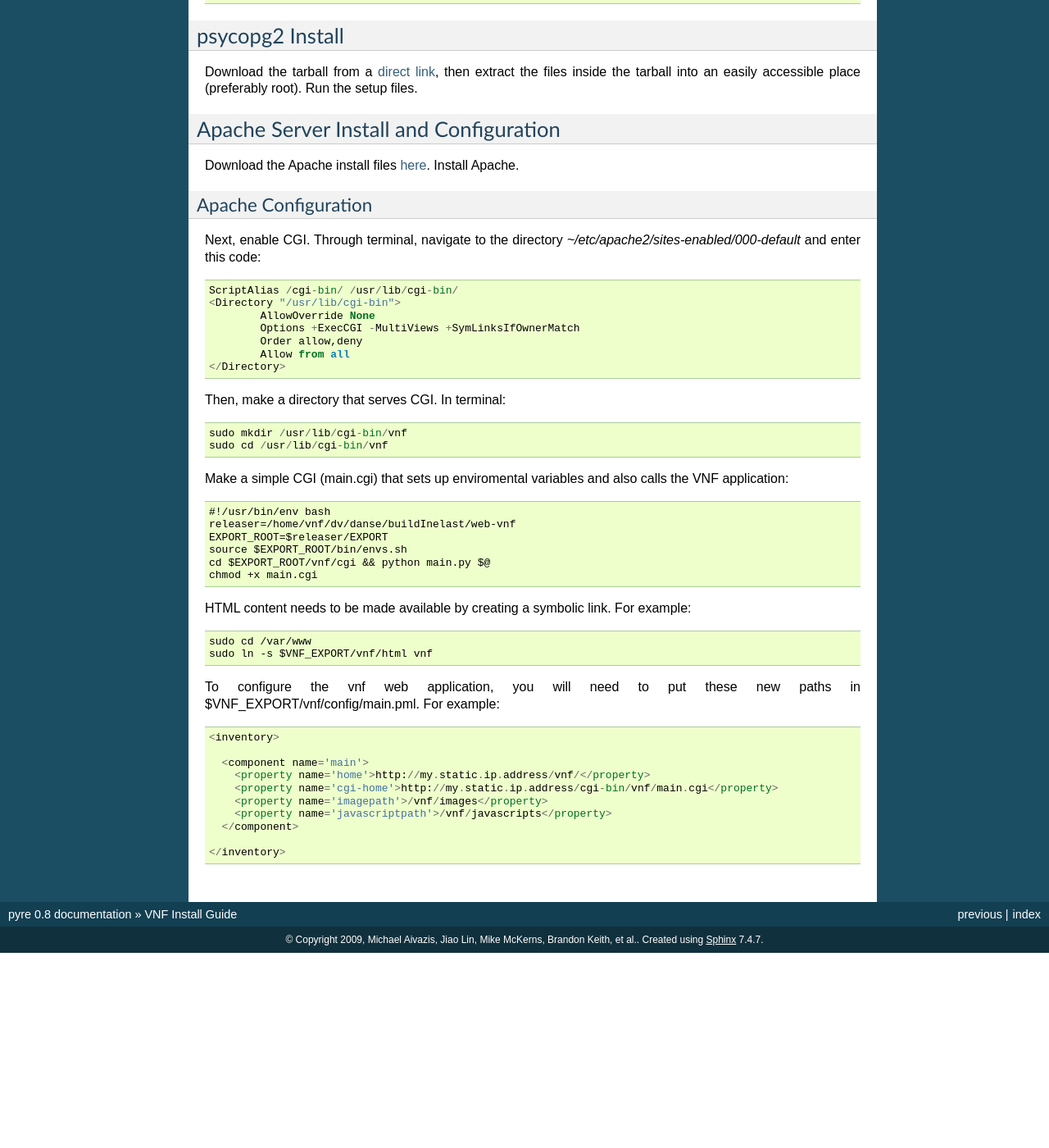
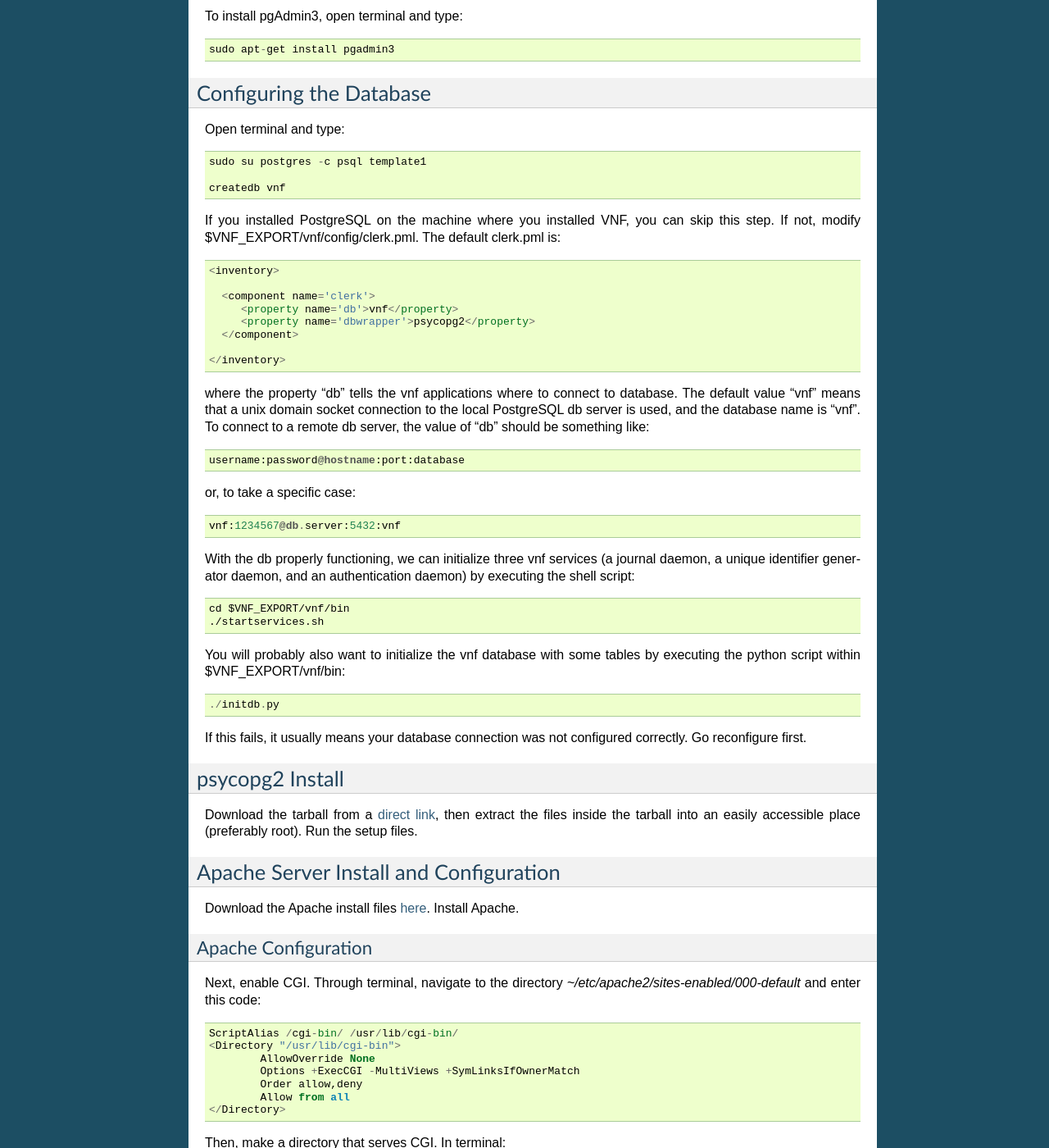
Before and after one commit to danse-inelastic/pyre, a Sphinx documentation site: the page built from docs/VNFinstallguide.rst, in a window 1280 px wide and 1400 px high, scrolled down 2069 px. Shown: the whole window at 82% size. Built offline with Sphinx 7.4.7, drawn with Linux system fonts in a browser that asks for light colours; formulas are drawn with MathJax 3; before the commit the page ends 3231 px from its top, so only the background shows below that; some of the changed text lies outside the part shown.

Commit message:
Third revision of the install guide

```diff
--- a/docs/VNFinstallguide.rst
+++ b/docs/VNFinstallguide.rst
@@ -85,6 +85,17 @@
 
 	mm
 
+Configuring main.cgi
+---------------------
+
+In the folder where you installed Pyre in, navigate to a a document /pythia-0.8/vnf/cgi/main.cgi.  Using a text editor, change the second line of text from::
+
+	VNFINSTALL=/home/jbk/dv
+
+to::
+
+	VNFINSTALL=/home/(your home directory)/(wherever Pyre is installed to)
+
 PostgreSQL Install
 ------------------
 
@@ -107,6 +118,36 @@
 	sudo su postgres -c psql template1
 
 	createdb vnf
+
+If you installed PostgreSQL on the machine where you installed VNF, you can skip this step. If not, modify $VNF_EXPORT/vnf/config/clerk.pml. The default clerk.pml is::
+
+	<inventory>
+
+	  <component name='clerk'>
+	     <property name='db'>vnf</property>
+	     <property name='dbwrapper'>psycopg2</property>
+	  </component>
+
+	</inventory>
+
+where the property "db" tells the vnf applications where to connect to database. The default value "vnf" means that a unix domain socket connection to the local PostgreSQL db server is used, and the database name is "vnf". To connect to a remote db server, the value of "db" should be something like::
+
+	username:password@hostname:port:database
+
+or, to take a specific case::
+
+	vnf:1234567@db.server:5432:vnf
+
+With the db properly functioning, we can initialize three vnf services (a journal daemon, a unique identifier generator daemon, and an authentication daemon) by executing the shell script::
+
+	 cd $VNF_EXPORT/vnf/bin
+	 ./startservices.sh
+
+You will probably also want to initialize the vnf database with some tables by executing the python script within $VNF_EXPORT/vnf/bin::
+
+ 	./initdb.py
+
+If this fails, it usually means your database connection was not configured correctly. Go reconfigure first.
 
 psycopg2 Install
 -----------------
```
